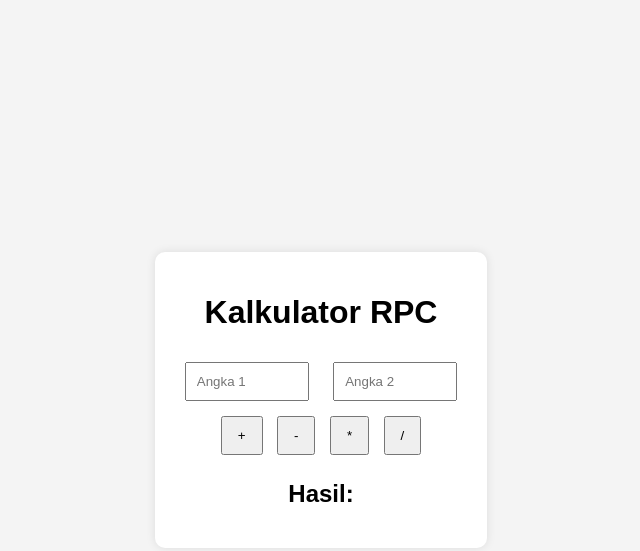
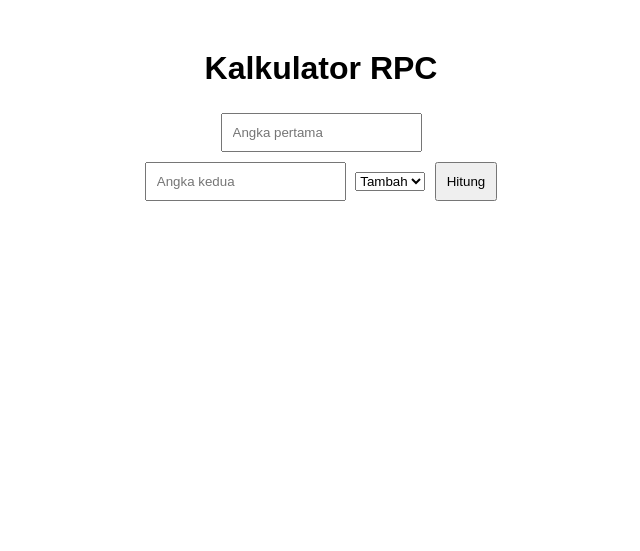
Before and after one commit to AhmadDevaTajulMuluk/kalkulator-rpc, a website: page public/index.html in a window 1280 px wide. Shown: the whole page, without its empty margins (319-959 px from the left). Drawn offline with Linux system fonts and the light colour scheme.

Commit message:
Update index.html

```diff
--- a/public/index.html
+++ b/public/index.html
@@ -4,23 +4,26 @@
   <meta charset="UTF-8">
   <meta name="viewport" content="width=device-width, initial-scale=1.0">
   <title>Kalkulator RPC</title>
-  <link rel="stylesheet" href="./styles.css">
+  <style>
+    body { font-family: Arial, sans-serif; }
+    .container { max-width: 400px; margin: 50px auto; text-align: center; }
+    input, button { margin: 5px; padding: 10px; }
+  </style>
 </head>
 <body>
-  <div class="calculator">
-        <h1>Kalkulator RPC</h1>
-        <input type="number" id="num1" placeholder="Angka 1">
-        <input type="number" id="num2" placeholder="Angka 2">
-
-        <div class="buttons">
-            <button onclick="calculate('add')">+</button>
-            <button onclick="calculate('subtract')">-</button>
-            <button onclick="calculate('multiply')">*</button>
-            <button onclick="calculate('divide')">/</button>
-        </div>
-
-        <h2>Hasil: <span id="result"></span></h2>
-    </div>
+  <div class="container">
+    <h1>Kalkulator RPC</h1>
+    <input type="number" id="a" placeholder="Angka pertama">
+    <input type="number" id="b" placeholder="Angka kedua">
+    <select id="operation">
+      <option value="add">Tambah</option>
+      <option value="subtract">Kurang</option>
+      <option value="multiply">Kali</option>
+      <option value="divide">Bagi</option>
+    </select>
+    <button onclick="calculate()">Hitung</button>
+    <p id="result"></p>
+  </div>
   <script>
     async function calculate() {
       const a = parseFloat(document.getElementById('a').value);
```
